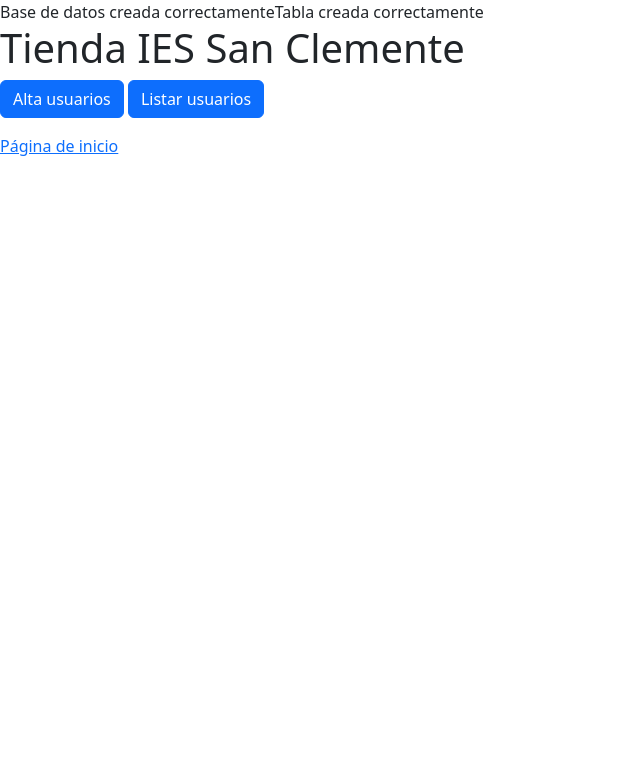
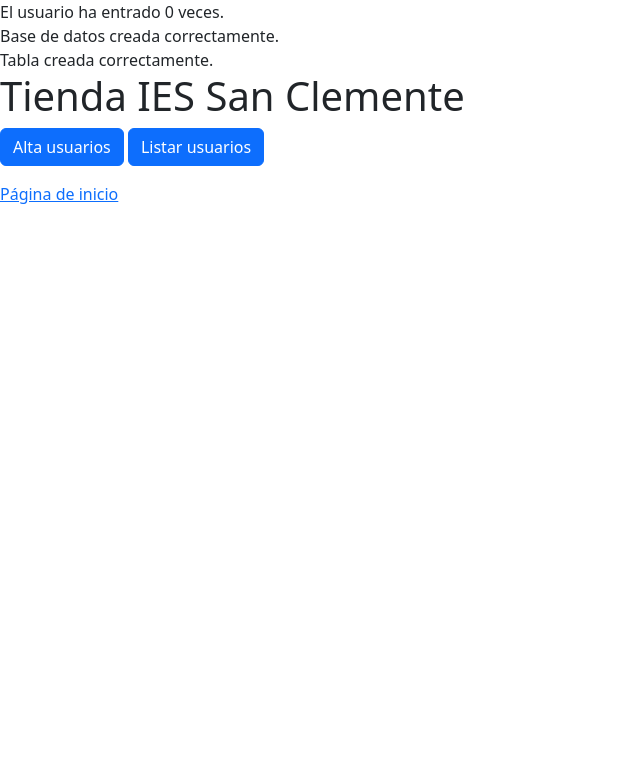
Before and after one commit to jrosalessueiro/dwes-UD3, a PHP site: page / in a window 1280 px wide. Shown: the top 783 px of the page, without its empty margins (0-640 px from the left). Run offline with PHP 8.4, Linux system fonts and the light colour scheme.

Commit message:
Creado contador

```diff
--- a/ud03/donantes/mostrarListaDonantes.php
+++ b/ud03/donantes/mostrarListaDonantes.php
@@ -51,15 +51,15 @@ try {
         </tr>
         <?php foreach ($donantes as $donante) : ?>
             <tr>
-                <td><?php echo $donante['id']; ?></td>
+                <td><?php echo $donante['Id']; ?></td>
                 <td><?php echo $donante['Nombre']; ?></td>
                 <td><?php echo $donante['Edad']; ?></td>
-                <td><?php echo $donante['Grupo_Sanguineo']; ?></td>
+                <td><?php echo $donante['grupoSanguineo']; ?></td>
                 <td><?php echo $donante['Codigo_Postal']; ?></td>
                 <td><?php echo $donante['Telefono_Movil']; ?></td>
                 <td>
                     <form action="eliminar.php" method="post">
-                        <input type="hidden" name="eliminar" value="<?php echo $donante['id']; ?>">
+                        <input type="hidden" name="eliminar" value="<?php echo $donante['Id']; ?>">
                         <input type="submit" value="Eliminar">
                     </form>
                 </td>
--- a/ud03/tienda/index.php
+++ b/ud03/tienda/index.php
@@ -1,3 +1,13 @@
+<?php
+session_start();
+
+if (!isset($_SESSION['counter'])) {
+    $_SESSION['counter'] = 0;
+}else{
+    $_SESSION['counter']++;
+}
+echo "El usuario ha entrado ".$_SESSION['counter']." veces.<br>";
+?>
 <!doctype html>
 <html lang="en">
 
@@ -5,22 +15,20 @@
     <meta charset="utf-8">
     <meta name="viewport" content="width=device-width, initial-scale=1.0">
     <title>Tienda IES San Clemente</title>
-    <link href="https://cdn.jsdelivr.net/npm/bootstrap@5.2.2/dist/css/bootstrap.min.css" rel="stylesheet"
-        integrity="sha384-Zenh87qX5JnK2Jl0vWa8Ck2rdkQ2Bzep5IDxbcnCeuOxjzrPF/et3URy9Bv1WTRi" crossorigin="anonymous">
+    <link href="https://cdn.jsdelivr.net/npm/bootstrap@5.2.2/dist/css/bootstrap.min.css" rel="stylesheet" integrity="sha384-Zenh87qX5JnK2Jl0vWa8Ck2rdkQ2Bzep5IDxbcnCeuOxjzrPF/et3URy9Bv1WTRi" crossorigin="anonymous">
 </head>
 
 <body>
     <?php
-        include("lib/base_datos.php");
-        $conexion = get_conexion();
-        crear_bd_tienda($conexion);
-        seleccionar_bd_tienda($conexion);
-        crear_tabla_usuario($conexion);
+    include("lib/base_datos.php");
+    $conexion = get_conexion();
+    crear_bd_tienda($conexion);
+    seleccionar_bd_tienda($conexion);
+    crear_tabla_usuario($conexion);
 
     ?>
     <h1>Tienda IES San Clemente</h1>
-    <script src="https://cdn.jsdelivr.net/npm/bootstrap@5.2.2/dist/js/bootstrap.bundle.min.js"
-        integrity="sha384-OERcA2EqjJCMA+/3y+gxIOqMEjwtxJY7qPCqsdltbNJuaOe923+mo//f6V8Qbsw3" crossorigin="anonymous">
+    <script src="https://cdn.jsdelivr.net/npm/bootstrap@5.2.2/dist/js/bootstrap.bundle.min.js" integrity="sha384-OERcA2EqjJCMA+/3y+gxIOqMEjwtxJY7qPCqsdltbNJuaOe923+mo//f6V8Qbsw3" crossorigin="anonymous">
     </script>
     <p>
         <a class="btn btn-primary" href="dar_de_alta.php" role="button"> Alta usuarios</a>
--- a/ud03/tienda/lib/base_datos.php
+++ b/ud03/tienda/lib/base_datos.php
@@ -1,7 +1,7 @@
 <?php
 
 function get_conexion(){
-    $conexion = new mysqli('localhost','root','1234');
+    $conexion = new mysqli('localhost','root','');
     // Comprobar la conexión
     $error = $conexion->connect_errno;
     if($error != null){
@@ -18,7 +18,7 @@ function seleccionar_bd_tienda($conexion){
 function crear_bd_tienda($conexion){
     $sql = "CREATE DATABASE IF NOT EXISTS tienda";
     if($conexion->query($sql)){
-        echo "Base de datos creada correctamente";
+        echo "Base de datos creada correctamente.<br>";
     }else{
         echo "Error a la hora de crear la base de datos".$conexion->error;
     }
@@ -34,7 +34,7 @@ function crear_tabla_usuario($conexion){
         )";
 
     if($conexion->query($sql)){
-        echo "Tabla creada correctamente";
+        echo "Tabla creada correctamente.<br>";
     }else{
         echo "Error a la hora de crear la tabla".$conexion->error;
     }
```
Also changed, not shown: ud03/tienda/listar.php (+1 -18 lines).
